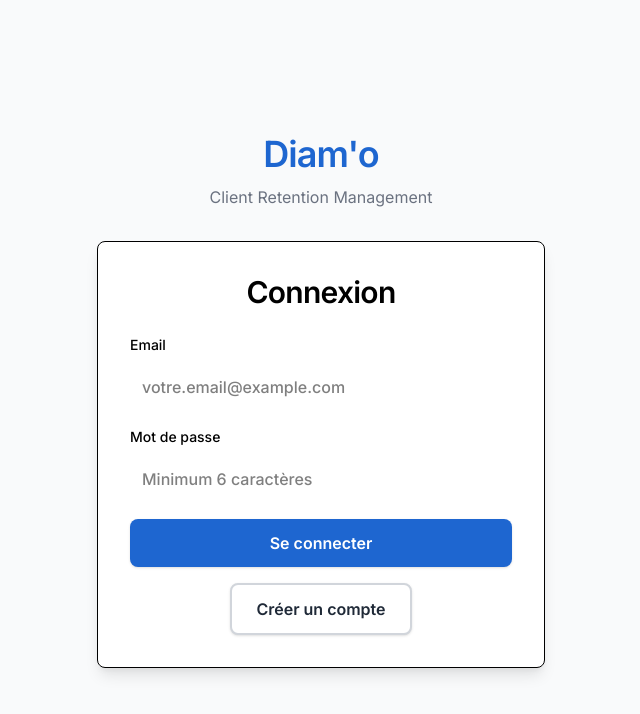
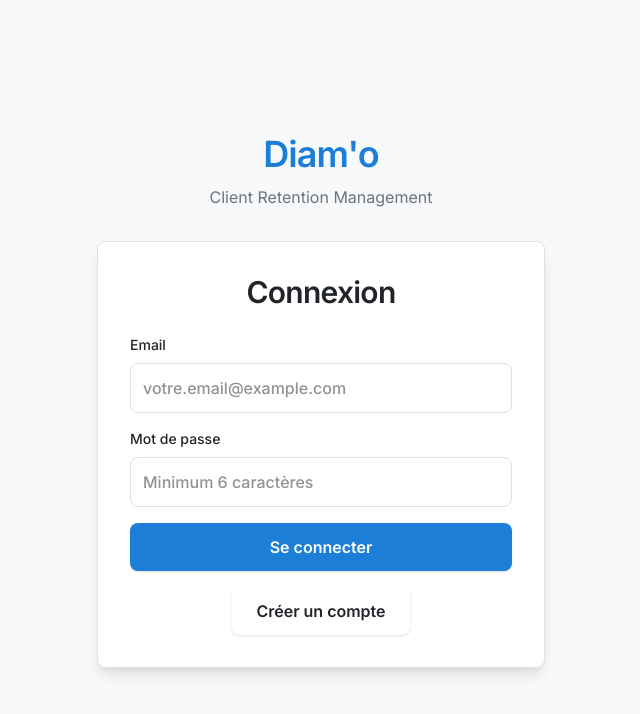
Before and after one commit to somesrandomdev/DIAMO_CRM, a React (Vite) app: page / in a window 1280 px wide. Shown: the top 714 px of the page, without its empty margins (319-959 px from the left). Built offline with nearby package versions, Linux system fonts and the light colour scheme; no server answers.

Commit message:
Revert "feat: modernize UI/UX design system v2" develop This reverts commit 121852cae3fe557697e5accd8275ffc0acaa32f1.

```diff
--- a/src/index.css
+++ b/src/index.css
@@ -3,29 +3,24 @@
 @import "tailwindcss";
 
 :root {
-  /* Core Brand Colors - Modernized */
-  --color-primary: #1E66D0;        /* Main brand color */
-  --color-primary-hover: #1A5BB8;  /* Primary hover state */
-  --color-primary-soft: #E7F0FF;   /* Subtle highlights */
-  --color-background: #F9FAFB;     /* App background */
+  /* Primary Colors - Diam'o Brand */
+  --color-primary: #1C7ED6;        /* Main brand color */
+  --color-secondary: #74C0FC;      /* Light blue accent */
+  --color-background: #F8F9FA;     /* Very light gray background */
   --color-surface: #FFFFFF;        /* White surface */
-  --color-surface-subtle: #F1F3F5; /* Secondary panels */
-  --color-text-primary: #1F2937;   /* Primary text */
-  --color-text-secondary: #6B7280; /* Secondary text */
-  --color-text-muted: #9CA3AF;     /* Muted text */
+  --color-text: #212529;           /* Dark gray text */
+  --color-success: #40C057;        /* Green success */
+  --color-error: #FA5252;          /* Red error */
+  --color-accent: #FFD43B;         /* Yellow accent */
 
-  /* Semantic Colors - Desaturated */
-  --color-success: #2F9E44;        /* Green success */
-  --color-error: #E03131;          /* Red error */
-  --color-warning: #F08C00;        /* Orange warning */
-  --color-info: #1864AB;           /* Blue info */
-
-  /* Borders & Dividers - Critical change */
-  --color-border-subtle: #E5E7EB;  /* Subtle borders */
-  --color-border-default: #D1D5DB; /* Default borders */
-  --color-border-hover: #D1D5DB;   /* Hover border */
-  --color-border-focus: rgba(30, 102, 208, 0.35); /* Focus ring */
-  --color-accent: #FFD43B;         /* Yellow accent */
+  /* Extended Palette */
+  --color-primary-dark: #1971C2;   /* Darker primary for hovers */
+  --color-primary-light: #A5D8FF;  /* Lighter primary for backgrounds */
+  --color-text-secondary: #6C757D; /* Secondary text */
+  --color-text-muted: #ADB5BD;     /* Muted text */
+  --color-border: #DEE2E6;         /* Light border */
+  --color-border-hover: #CED4DA;   /* Hover border */
+  --color-border-focus: #1C7ED6;   /* Focus border */
 
   /* Enhanced Shadows */
   --shadow-sm: 0 1px 2px rgba(0, 0, 0, 0.05);
--- a/tailwind.config.js
+++ b/tailwind.config.js
@@ -7,40 +7,16 @@ export default {
   theme: {
     extend: {
       colors: {
-        primary: '#1E66D0',
-        'primary-hover': '#1A5BB8',
-        'primary-soft': '#E7F0FF',
-        background: '#F9FAFB',
-        surface: '#FFFFFF',
-        'surface-subtle': '#F1F3F5',
-        success: '#2F9E44',
-        error: '#E03131',
-        warning: '#F08C00',
-        info: '#1864AB',
-        'text-primary': '#1F2937',
-        'text-secondary': '#6B7280',
-        'text-muted': '#9CA3AF',
-        'border-subtle': '#E5E7EB',
-        'border-default': '#D1D5DB',
+        primary: '#1C7ED6',
+        secondary: '#74C0FC',
+        background: '#F8F9FA',
+        accent: '#FFD43B',
+        success: '#40C057',
+        error: '#FA5252',
+        warning: '#FFD43B',
       },
       fontFamily: {
-        sans: ['Inter', 'system-ui', 'sans-serif'],
-      },
-      fontSize: {
-        '2xs': '0.75rem',
-        xs: '0.8125rem',
-        sm: '0.875rem',
-        base: '0.9375rem',
-        lg: '1.125rem',
-        xl: '1.25rem',
-        '2xl': '1.5rem',
-        '3xl': '2rem',
-      },
-      borderRadius: {
-        sm: '6px',
-        md: '10px',
-        lg: '14px',
-        xl: '18px',
+        sans: ['Inter', 'sans-serif'],
       },
     },
   },
```
Also changed, not shown: 1 other file (tests, documents, lock files or other folders).
